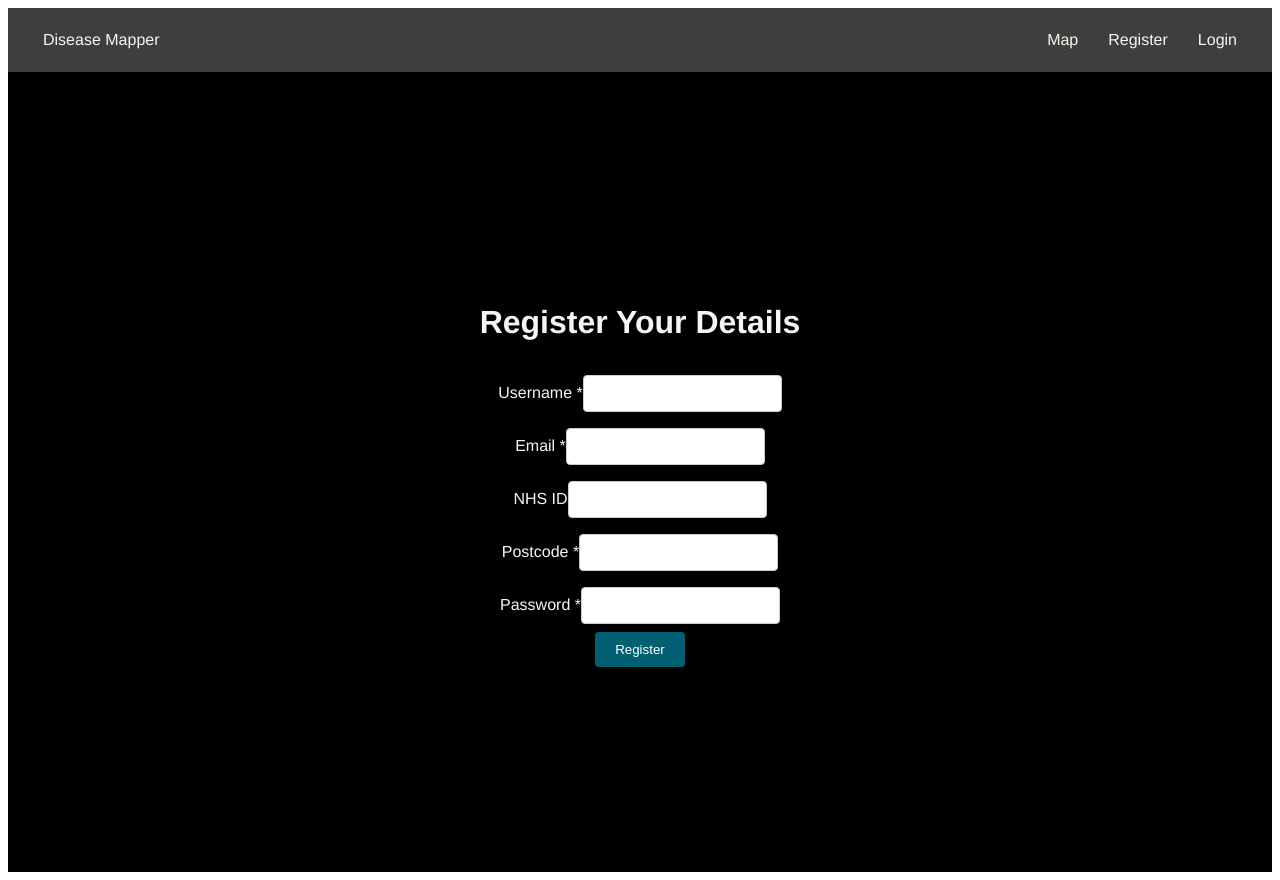
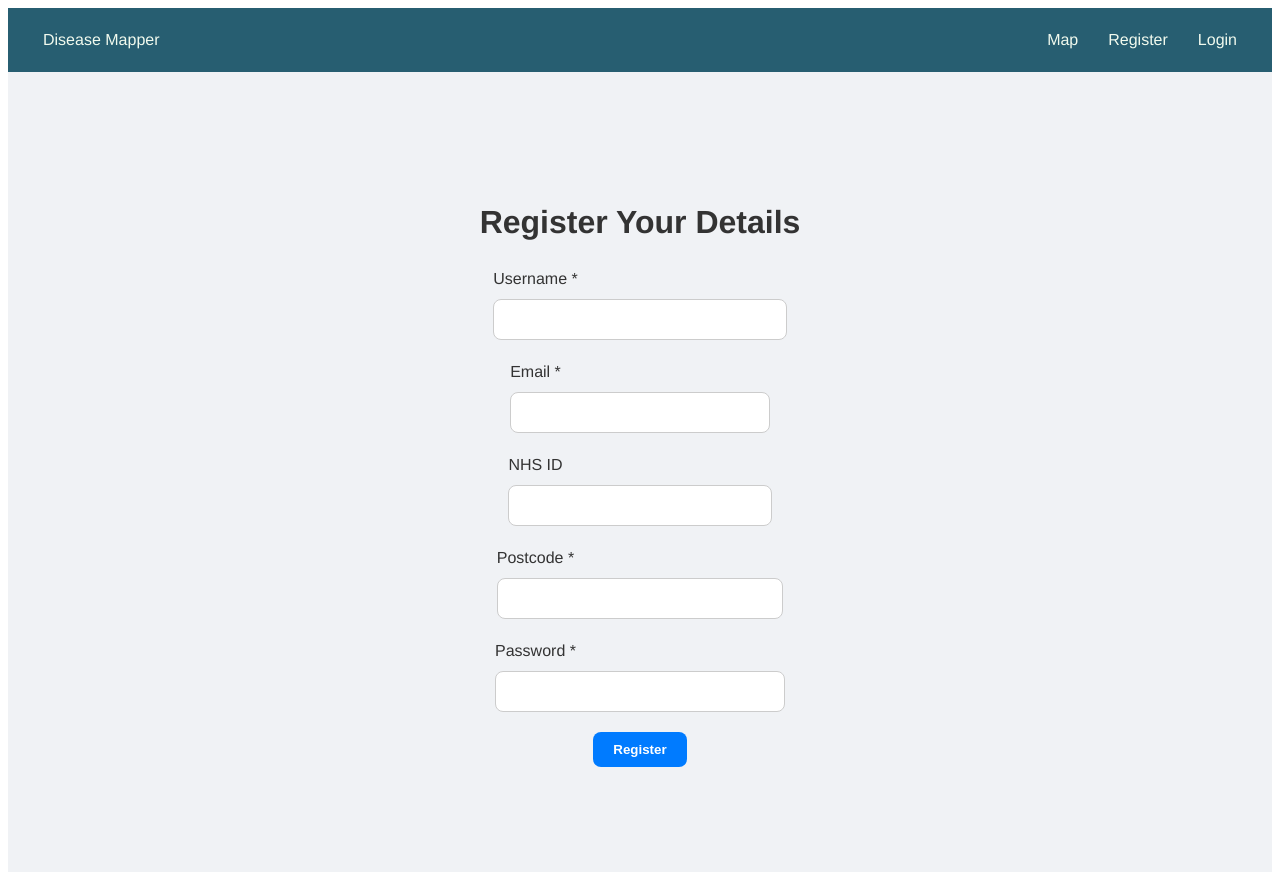
Before and after one commit to raghav2005/Disease-Mapper, a React (Create React App) app in the folder disease-mapper/: page /register in a window 1280 px wide. Built offline with nearby package versions, Linux system fonts and the light colour scheme.

Commit message:
works mostly (cricket hello)

```diff
--- a/disease-mapper/src/HomePage.js
+++ b/disease-mapper/src/HomePage.js
@@ -2,12 +2,12 @@ import React from 'react';
 import stylesBig from './index.module.css'
 
 const teamMembers = [
-    { name: 'Joshua Mendel', role: 'Frontend & Backend' },
-    { name: 'Abdul', role: 'Frontend' },
-    { name: 'Cindy', role: 'Frontend' },
-    { name: 'Eric', role: 'Backend' },
-    { name: 'Raghav', role: 'Backend' },
-    { name: 'Marwan', role: 'Backend' },
+    { name: 'Joshua', role: 'Frontend & Backend' },
+    { name: 'Raghav', role: 'Frontend & Backend & Sleep & Cricket' },
+    { name: 'Marwan', role: 'Frontend & Backend & Minecraft' },
+    { name: 'Cindy', role: 'Snack Machine & Mapper (Frontend <3)' },
+    { name: 'Eric', role: 'Import King & Moral Support & SONNY <3' },
+    { name: 'Abdul', role: 'NIL' },
 ];
 
 const HomePage = () => <div className={stylesBig.App}></div>;
--- a/disease-mapper/src/MapView.js
+++ b/disease-mapper/src/MapView.js
@@ -2,7 +2,6 @@ import React, { useEffect, useState } from 'react';
 import { MapContainer, TileLayer, Marker, Popup } from 'react-leaflet';
 import 'leaflet/dist/leaflet.css';
 import styles from './MapView.module.css';
-import stylesBig from './index.module.css';
 
 const geocodePostcode = async (postcode) => {
     const apiKey = 'a91dccc858f4456c953c3474b683b77e';
@@ -32,7 +31,7 @@ const MapView = () => {
     useEffect(() => {
         const fetchAndGeocodeReports = async () => {
             try {
-                const response = await fetch('http://localhost:5000/getDiseaseReports');
+                const response = await fetch(`http://localhost:${process.env.REACT_APP_FLASK_PORT}/getDiseaseReports`);
                 const { status, data } = await response.json();
                 if (status === 'SUCCESS') {
                     const geocodedReports = await Promise.all(
--- a/disease-mapper/src/NavBar.module.css
+++ b/disease-mapper/src/NavBar.module.css
@@ -1,6 +1,6 @@
 /* NavBar.module.css */
 .navbar {
-    background-color: #3e3e3e;
+    background-color: rgb(39, 94, 113);
     padding: 20px;
     font: 16px/1.5 'Helvetica Neue', Arial, sans-serif;
     color: whitesmoke;
@@ -18,5 +18,5 @@
 
 .link:hover,
 .brand:hover {
-    color: #e63946;
+    color: #000000;
 }
--- a/disease-mapper/src/Profile.module.css
+++ b/disease-mapper/src/Profile.module.css
@@ -6,10 +6,10 @@
     justify-content: center;
     gap: 10px;
     padding: 20px;
-    background-color: #000000;
+    background-color: #f0f2f5; /* Lighter background for a modern look */
+    color: #333; /* Dark gray text for better readability */
     min-height: 100vh;
     font: 16px/1.5 'Helvetica Neue', Arial, sans-serif;
-    color: whitesmoke;
 }
 
 .logoutButton {
--- a/disease-mapper/src/Register.module.css
+++ b/disease-mapper/src/Register.module.css
@@ -2,26 +2,40 @@
 .register {
   display: flex;
   flex-direction: column;
-    background-color: #000000;
-    color: whitesmoke;
+  background-color: #f0f2f5; /* Lighter background for a modern look */
+  color: #333; /* Dark gray text for better readability */
   align-items: center;
   font: 16px/1.5 'Helvetica Neue', Arial, sans-serif;
   justify-content: center;
   height: 100vh;
+  padding: 20px;
+  box-sizing: border-box;
+}
+
+.inputContainer {
+  margin-bottom: 20px; /* Increase spacing between fields */
 }
 
 .input {
-    margin: 8px 0;
-    padding: 10px;
-    border: 1px solid #ccc;
-    border-radius: 4px;
+  width: 100%; /* Full width inputs */
+  margin-top: 8px; /* Space between label and input */
+  padding: 12px 15px; /* Increased padding for a larger click area */
+  border: 1px solid #ccc; /* Subtle border */
+  border-radius: 8px; /* Rounded corners for inputs */
+  box-sizing: border-box; /* Correct box sizing */
 }
 
 .button {
-    background-color: #005f73;
+  background-color: #007bff; /* Vibrant button color */
   color: white;
   padding: 10px 20px;
   border: none;
-    border-radius: 4px;
+  border-radius: 8px; /* Rounded corners for the button */
   cursor: pointer;
+  transition: background-color 0.3s ease; /* Smooth transition for button interaction */
+  font-weight: bold; /* Bold font for the button */
 }
+
+.button:hover {
+  background-color: #0056b3; /* Darker shade on hover for interaction feedback */
+}
--- a/disease-mapper/src/Report.module.css
+++ b/disease-mapper/src/Report.module.css
@@ -4,10 +4,10 @@
     flex-direction: column;
     align-items: center;
     padding: 20px;
-    background-color: #000000;
+    background-color: #f0f2f5; /* Lighter background for a modern look */
+    color: #333; /* Dark gray text for better readability */
     min-height: 100vh;
     font: 16px/1.5 'Helvetica Neue', Arial, sans-serif;
-    color: whitesmoke;
 }
 
 .input {
--- a/disease-mapper/src/index.module.css
+++ b/disease-mapper/src/index.module.css
@@ -4,10 +4,11 @@
     text-align: center;
     justify-content: center;
     align-items: center;
-    background-color: #000000;
+    background-color: #f0f2f5; /* Lighter background for a modern look */
+    color: #333; /* Dark gray text for better readability */
+    align-items: center;
     min-height: 100vh;
     font: 16px/1.5 'Helvetica Neue', Arial, sans-serif;
-    color: whitesmoke;
     background-repeat: no-repeat;
     background-size: 25%;
 }
--- a/disease-mapper/src/register.js
+++ b/disease-mapper/src/register.js
@@ -53,63 +53,31 @@ const Register = () => {
     };
 
     return (
-        <div className={[styles.register]}>
+        <div className={styles.register}>
             <h1>Register Your Details</h1>
-            <div className={styles.inputContainer}>
-                <label htmlFor="username">Username *</label>
-                <input
-                    className={styles.input}
-                    type="text"
-                    id="username"
-                    value={username}
-                    onChange={(e) => setUsername(e.target.value)}
-                />
-            </div>
-            <div className={styles.inputContainer}>
-                <label htmlFor="email">Email *</label>
-                <input
-                    className={styles.input}
-                    type="email"
-                    id="email"
-                    value={email}
-                    onChange={(e) => setEmail(e.target.value)}
-                />
-            </div>
-            <div className={styles.inputContainer}>
-                <label htmlFor="nhsID">NHS ID</label>
-                <input
-                    className={styles.input}
-                    type="text"
-                    id="nhsID"
-                    value={nhsID}
-                    onChange={(e) => setNhsID(e.target.value)}
-                />
-            </div>
-            <div className={styles.inputContainer}>
-                <label htmlFor="postcode">Postcode *</label>
-                <input
-                    className={styles.input}
-                    type="text"
-                    id="postcode"
-                    value={postcode}
-                    onChange={(e) => setPostcode(e.target.value)}
-                />
-            </div>
-            <div className={styles.inputContainer}>
-                <label htmlFor="password">Password *</label>
-                <input
-                    className={styles.input}
-                    type="password"
-                    id="password"
-                    value={password}
-                    onChange={(e) => setPassword(e.target.value)}
-                />
-            </div>
-            <button className={styles.button} onClick={registerUser}>
-                Register
-            </button>
+            {[
+                { label: "Username *", type: "text", id: "username", value: username, onChange: setUsername },
+                { label: "Email *", type: "email", id: "email", value: email, onChange: setEmail },
+                { label: "NHS ID", type: "text", id: "nhsID", value: nhsID, onChange: setNhsID, optional: true },
+                { label: "Postcode *", type: "text", id: "postcode", value: postcode, onChange: setPostcode },
+                { label: "Password *", type: "password", id: "password", value: password, onChange: setPassword },
+            ].map((field, index) => (
+                <div key={index} className={styles.inputContainer}>
+                    <label htmlFor={field.id}>{field.label}</label>
+                    <input
+                        className={styles.input}
+                        type={field.type}
+                        id={field.id}
+                        value={field.value}
+                        onChange={(e) => field.onChange(e.target.value)}
+                        required={!field.optional}
+                    />
+                </div>
+            ))}
+            <button className={styles.button} onClick={registerUser}>Register</button>
         </div>
     );
+
 };
 
 export default Register;
```
Also changed, not shown: 1 other file (tests, documents, lock files or other folders). Lines whose indentation alone changed are shown as unchanged.
